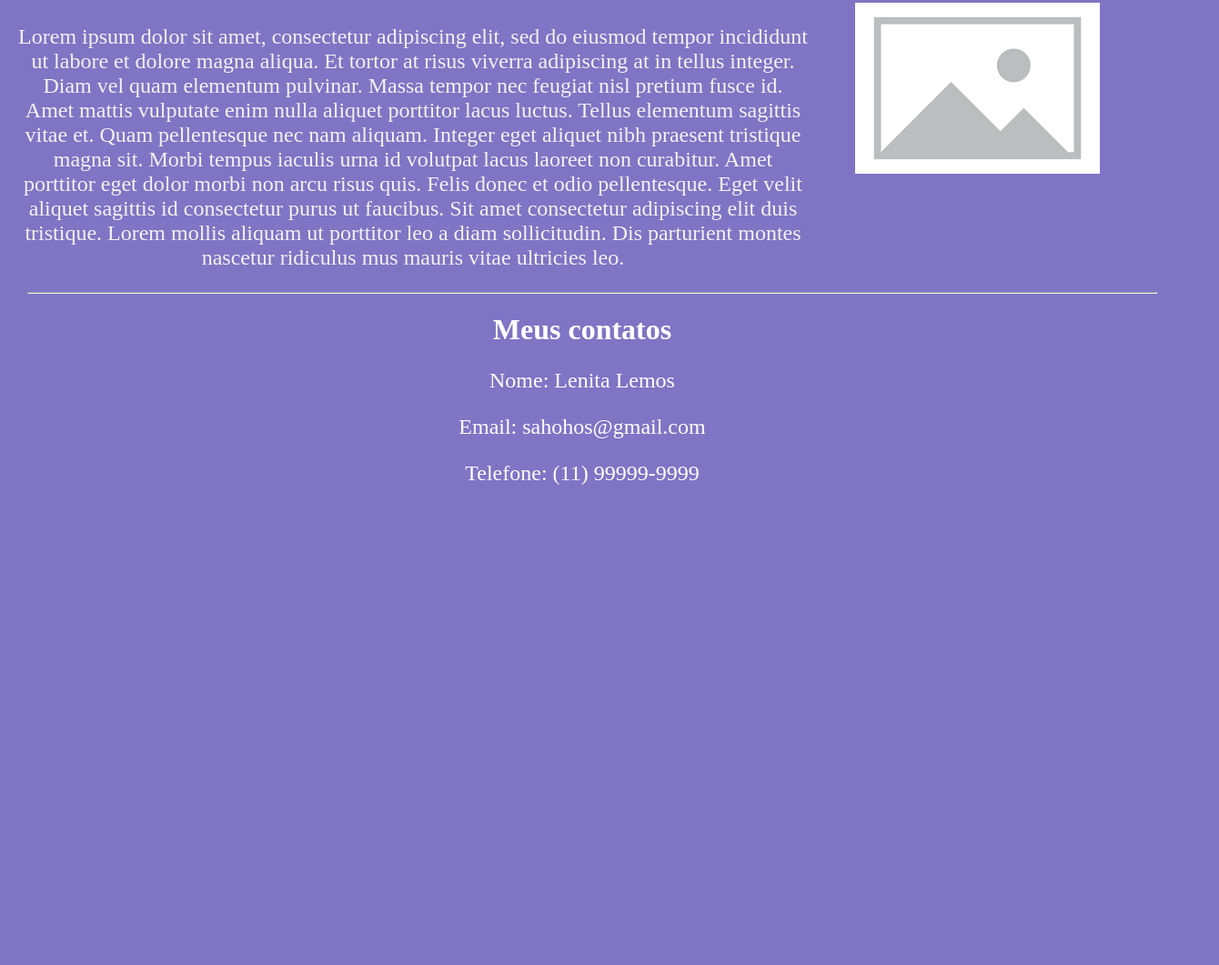
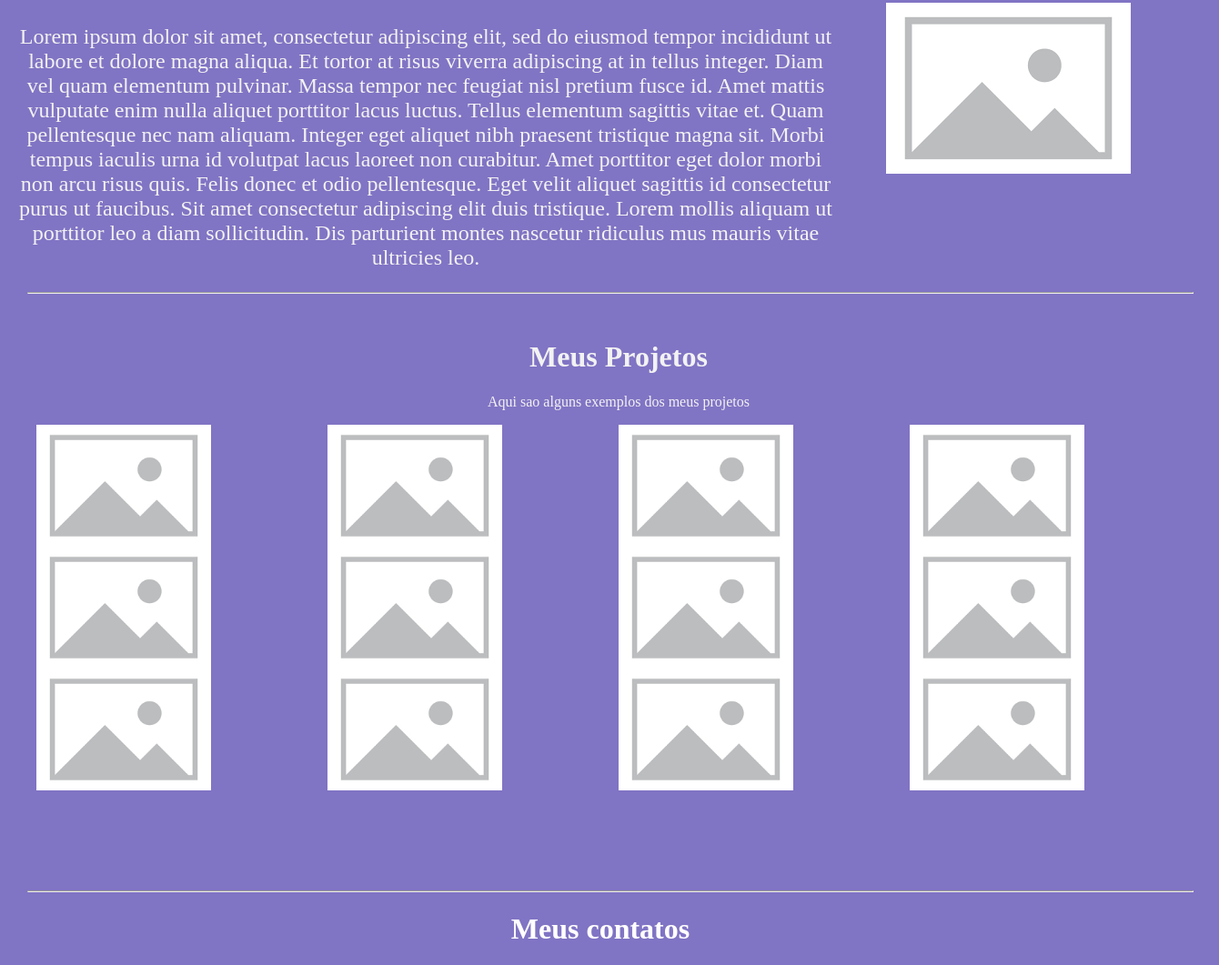
Before and after one commit to Lenita13/Lenita, a plain HTML site: page index.html in a window 1280 px wide. Shown: the part 1524-2585 px from the top of the page at 91% size, 1340 px wide, since content can reach past the window. Before the commit the page ends 2102 px from the top, so only its background shows below. Drawn offline with Linux system fonts and the light colour scheme.

Commit message:
Mudanças André

```diff
--- a/css/design.css
+++ b/css/design.css
@@ -61,6 +61,7 @@ html {
 }
 
 .divPadrao {
+  width: 100%;
   padding: 20px;
   text-align: center;
   transition: top 0.5s;
@@ -101,3 +102,25 @@ hr {
   bottom: 0;
   /*width: 100%;*/
 }
+
+.bigImage {
+  width: 50%;
+  height: 50%;
+}
+
+.smallImage {
+  width: 20%;
+  height: 20%;
+}
+
+.imageGrid {
+  align-items: center;
+  display: grid;
+  grid-template-columns: repeat(4, 1fr);
+  /*gap: 20px; !* Adjust the gap between images *!*/
+}
+
+.imageGrid img {
+  width: 60%; /* Make images fill their cell */
+  height: auto; /* Keep the aspect ratio */
+}
--- a/index.html
+++ b/index.html
@@ -74,7 +74,25 @@
             </p>
         </div>
     </div>
-    <div class="largespace"></div>
+    <hr/>
+    <div class="divPadrao largespace">
+        <h1>Meus Projetos</h1>
+        <p> Aqui sao alguns exemplos dos meus projetos</p>
+        <div class="imageGrid">
+            <img src="www/image_example.png" alt="Imagem1" width="269" height="188">
+            <img src="www/image_example.png" alt="Imagem1" width="269" height="188">
+            <img src="www/image_example.png" alt="Imagem1" width="269" height="188">
+            <img src="www/image_example.png" alt="Imagem1" width="269" height="188">
+            <img src="www/image_example.png" alt="Imagem1" width="269" height="188">
+            <img src="www/image_example.png" alt="Imagem1" width="269" height="188">
+            <img src="www/image_example.png" alt="Imagem1" width="269" height="188">
+            <img src="www/image_example.png" alt="Imagem1" width="269" height="188">
+            <img src="www/image_example.png" alt="Imagem1" width="269" height="188">
+            <img src="www/image_example.png" alt="Imagem1" width="269" height="188">
+            <img src="www/image_example.png" alt="Imagem1" width="269" height="188">
+            <img src="www/image_example.png" alt="Imagem1" width="269" height="188">
+        </div>
+    </div>
     <footer>
         <div class="divFooter" id="about">
             <hr/>
```
